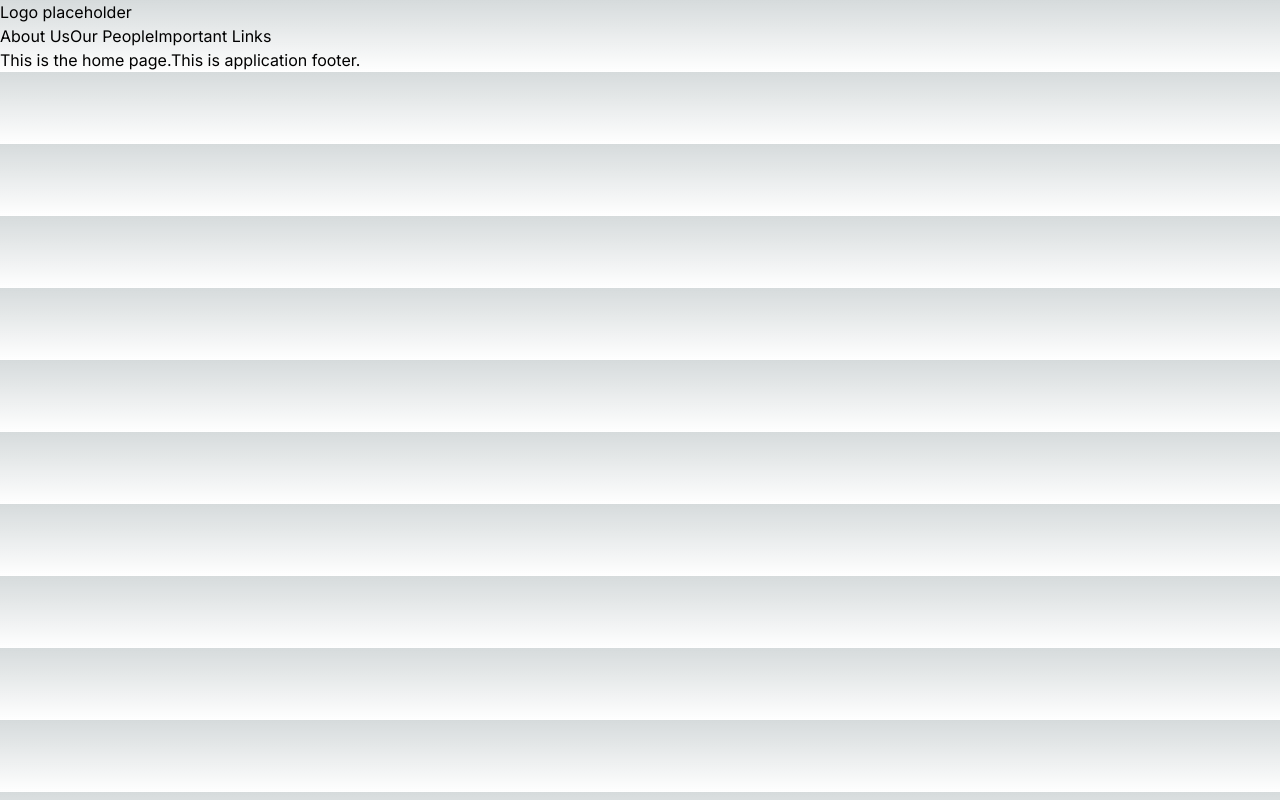
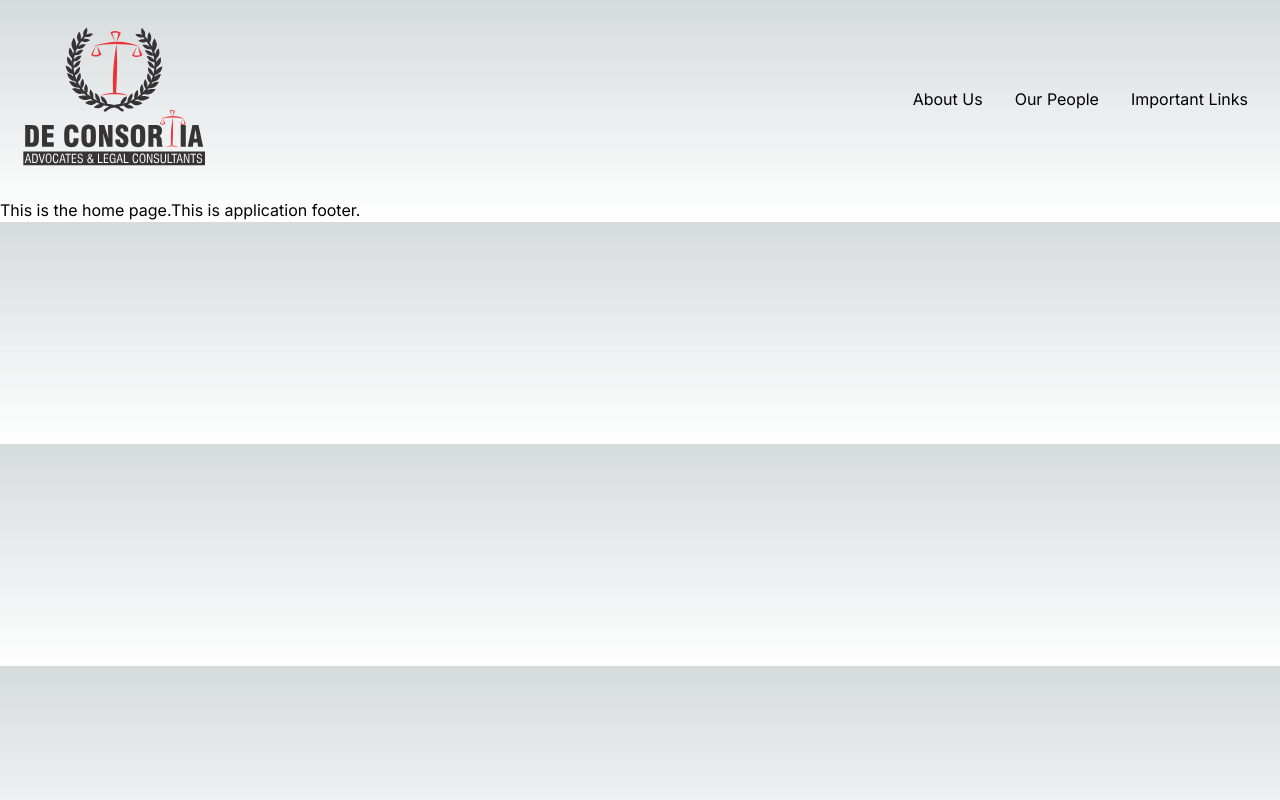
Before and after one commit to bassi477/deconsortia, a Next.js app: page /home in a window 1280 px wide. Built offline with nearby package versions, Linux system fonts and the light colour scheme.

Commit message:
application header improved

```diff
--- /dev/null
+++ b/src/constants/app-image-repository.ts
@@ -0,0 +1,5 @@
+const AppImageRepository = {
+    COMPANY_LOGO: '/images/company_logo.svg',
+};
+
+export default AppImageRepository;
--- /dev/null
+++ b/src/shared/components/action-button.tsx
@@ -0,0 +1,8 @@
+export default function ActionButton() {
+
+    return (
+        <>
+            This is an action button.
+        </>
+    );
+}
--- /dev/null
+++ b/src/shared/components/image-presenter.tsx
@@ -0,0 +1,26 @@
+import Image from "next/image";
+
+interface ImagePresenterProps {
+    src: string;
+    alt: string;
+    width?: number;
+    height?: number;
+}
+
+export default function ImagePresenter(props: ImagePresenterProps) {
+
+    const defaultWidth = 100;
+    const defaultHeight = 100;
+
+    return (
+        <>
+            <div className="inline-block">
+                <Image
+                src={props.src}
+                alt={props.alt}
+                width={props.width ?? defaultWidth}
+                height={props.height ?? defaultHeight} />
+            </div>
+        </>
+    );
+}
--- /dev/null
+++ b/src/shared/components/navigation-dropdown-link.tsx
@@ -0,0 +1,8 @@
+export default function NavigationDropdownLink() {
+
+    return(
+        <>
+        This is a NavigationDropdownLink
+        </>
+    );
+}
--- /dev/null
+++ b/src/shared/components/navigation-link.tsx
@@ -0,0 +1,15 @@
+import Link from "next/link";
+
+interface NavigationLinkProps {
+    children: React.ReactNode;
+    url: string;
+}
+
+export default function NavigationLink(props: NavigationLinkProps) {
+
+    return (
+        <>
+            <Link className="mx-4 my-2" href={props.url}>{props.children}</Link>
+        </>
+    );
+}
--- a/src/shared/layout/app-header.tsx
+++ b/src/shared/layout/app-header.tsx
@@ -1,23 +1,78 @@
 import AppNavigationRoutes from "@/constants/app-navigation-routes";
 import HomeNavigationRoute from "@/constants/home-navigation-route";
 import Link from "next/link";
+import ImagePresenter from "../components/image-presenter";
+import AppImageRepository from "@/constants/app-image-repository";
+import NavigationLink from "../components/navigation-link";
 
 export default function AppHeader() {
 
+    const companyLogo = AppImageRepository.COMPANY_LOGO;
+
     return (
         <>
-            <Link href={HomeNavigationRoute.url}>Logo placeholder</Link>
-            <div>
+            <div className="flex flex-row p-2 lg:p-4">
+                <Link href={HomeNavigationRoute.url}>
+                    <ImagePresenter
+                        src={companyLogo}
+                        alt='company-logo'
+                        width={200}
+                        height={200}
+                    />
+                </Link>
+                <div className="flex flex-row ml-auto my-auto">
                     {
                         AppNavigationRoutes.map((route) => {
                             return (
                                 <>
-                                <Link href={route.url}>{route.title}</Link>
+                                    <NavigationLink
+                                        url={route.url}>
+                                        {route.title}
+                                    </NavigationLink>
                                 </>
                             );
                         })
                     }
                 </div>
+            </div>
+
+
+
+
         </>
     );
 }
+
+/*
+
+For reference
+
+ <nav className="flex items-center justify-between flex-wrap bg-teal-500 p-6">
+                <div className="flex items-center flex-shrink-0 text-white mr-6">
+                    <svg className="fill-current h-8 w-8 mr-2" width="54" height="54" viewBox="0 0 54 54" xmlns="http://www.w3.org/2000/svg"><path d="M13.5 22.1c1.8-7.2 6.3-10.8 13.5-10.8 10.8 0 12.15 8.1 17.55 9.45 3.6.9 6.75-.45 9.45-4.05-1.8 7.2-6.3 10.8-13.5 10.8-10.8 0-12.15-8.1-17.55-9.45-3.6-.9-6.75.45-9.45 4.05zM0 38.3c1.8-7.2 6.3-10.8 13.5-10.8 10.8 0 12.15 8.1 17.55 9.45 3.6.9 6.75-.45 9.45-4.05-1.8 7.2-6.3 10.8-13.5 10.8-10.8 0-12.15-8.1-17.55-9.45-3.6-.9-6.75.45-9.45 4.05z" /></svg>
+                    <span className="font-semibold text-xl tracking-tight">Tailwind CSS</span>
+                </div>
+                <div className="block lg:hidden">
+                    <button className="flex items-center px-3 py-2 border rounded text-teal-200 border-teal-400 hover:text-white hover:border-white">
+                        <svg className="fill-current h-3 w-3" viewBox="0 0 20 20" xmlns="http://www.w3.org/2000/svg"><title>Menu</title><path d="M0 3h20v2H0V3zm0 6h20v2H0V9zm0 6h20v2H0v-2z" /></svg>
+                    </button>
+                </div>
+                <div className="w-full block flex-grow lg:flex lg:items-center lg:w-auto">
+                    <div className="text-sm lg:flex-grow">
+                        <a href="#responsive-header" className="block mt-4 lg:inline-block lg:mt-0 text-teal-200 hover:text-white mr-4">
+                            Docs
+                        </a>
+                        <a href="#responsive-header" className="block mt-4 lg:inline-block lg:mt-0 text-teal-200 hover:text-white mr-4">
+                            Examples
+                        </a>
+                        <a href="#responsive-header" className="block mt-4 lg:inline-block lg:mt-0 text-teal-200 hover:text-white">
+                            Blog
+                        </a>
+                    </div>
+                    <div>
+                        <a href="#" className="inline-block text-sm px-4 py-2 leading-none border rounded text-white border-white hover:border-transparent hover:text-teal-500 hover:bg-white mt-4 lg:mt-0">Download</a>
+                    </div>
+                </div>
+            </nav>
+
+*/
--- a/tailwind.config.ts
+++ b/tailwind.config.ts
@@ -5,6 +5,7 @@
     './src/pages/**/*.{js,ts,jsx,tsx,mdx}',
     './src/components/**/*.{js,ts,jsx,tsx,mdx}',
     './src/app/**/*.{js,ts,jsx,tsx,mdx}',
+    './src/shared/**/*.{js,ts,jsx,tsx,mdx}',
   ],
   theme: {
     extend: {
```
Also changed, not shown: public/images/company_logo.svg (added). Lines whose indentation alone changed are shown as unchanged.
